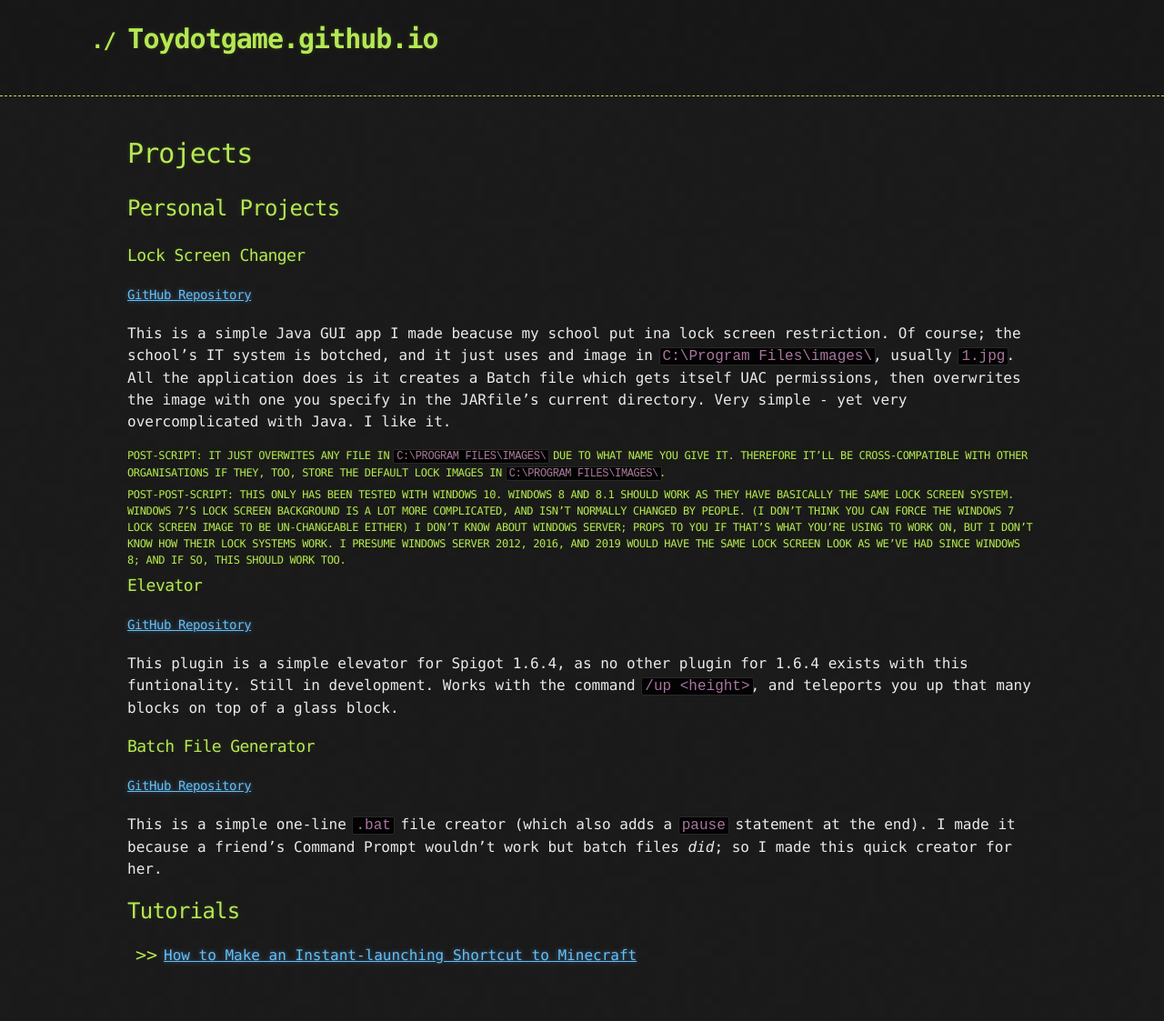
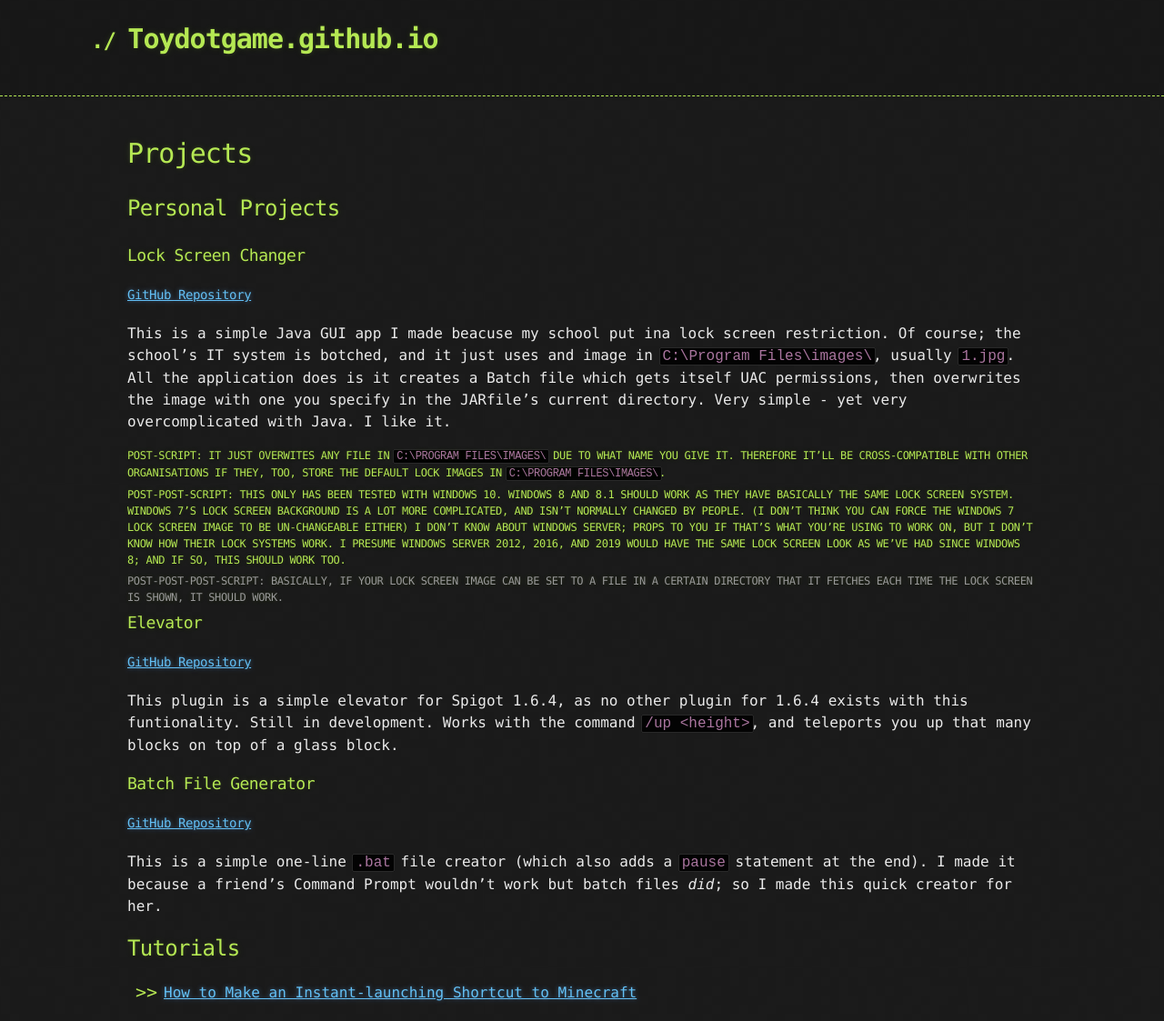
Before and after one commit to Toydotgame/Toydotgame.github.io, a Jekyll site: the page built from projects.md, in a window 1280 px wide. Shown: the whole page at 91% size. Built offline with Jekyll 4.4.1, drawn with Linux system fonts in a browser that asks for light colours; our own code applies the rules of GitHub Pages for plain Markdown files; the repository's description, which GitHub fills in, is left out; before the commit the page ends 1082 px from its top, so only the background shows below that.

Commit message:
Update projects.md

```diff
--- a/projects.md
+++ b/projects.md
@@ -6,6 +6,7 @@
 This is a simple Java GUI app I made beacuse my school put ina lock screen restriction. Of course; the school's IT system is botched, and it just uses and image in `C:\Program Files\images\`, usually `1.jpg`. All the application does is it creates a Batch file which gets itself UAC permissions, then overwrites the image with one you specify in the JARfile's current directory. Very simple - yet very overcomplicated with Java. I like it.
 ##### Post-Script: It just overwites any file in `C:\Program Files\images\` due to what name you give it. Therefore it'll be cross-compatible with other organisations if they, too, store the default lock images in `C:\Program Files\images\`.
 ##### Post-Post-Script: This only has been tested with Windows 10. Windows 8 and 8.1 should work as they have basically the same lock screen system. Windows 7's lock screen background is a lot more complicated, and isn't normally changed by people. (I don't think you can force the Windows 7 lock screen image to be un-changeable either) I don't know about Windows Server; props to you if that's what you're using to work on, but I don't know how their lock systems work. I presume Windows Server 2012, 2016, and 2019 would have the same lock screen look as we've had since Windows 8; and if so, this should work too.
+###### Post-Post-Post-Script: Basically, if your lock screen image can be set to a file in a certain directory that it fetches each time the lock screen is shown, it should work.
 
 ### Elevator
 #### [GitHub Repository](https://github.com/Toydotgame/Elevator)
```
